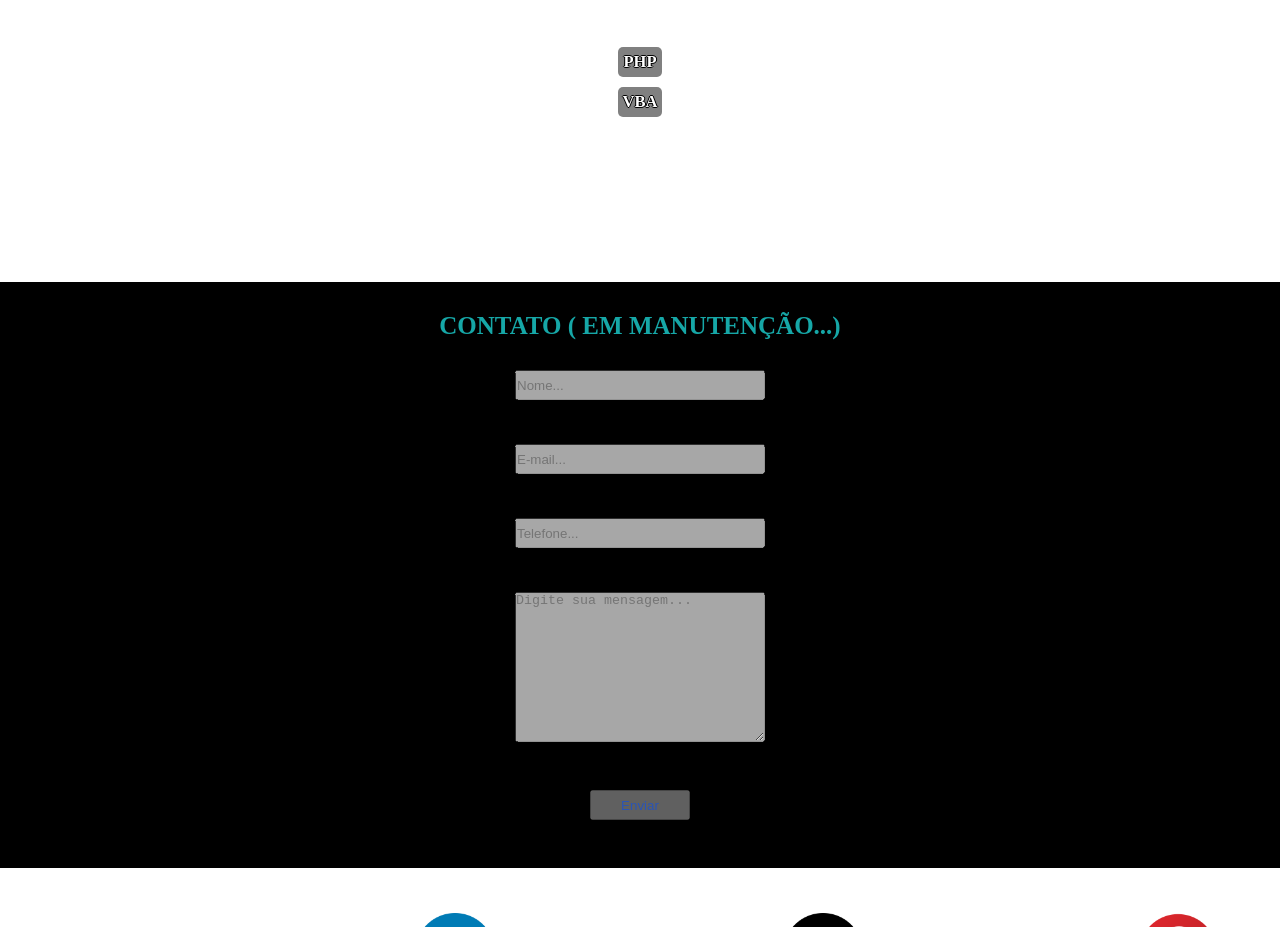
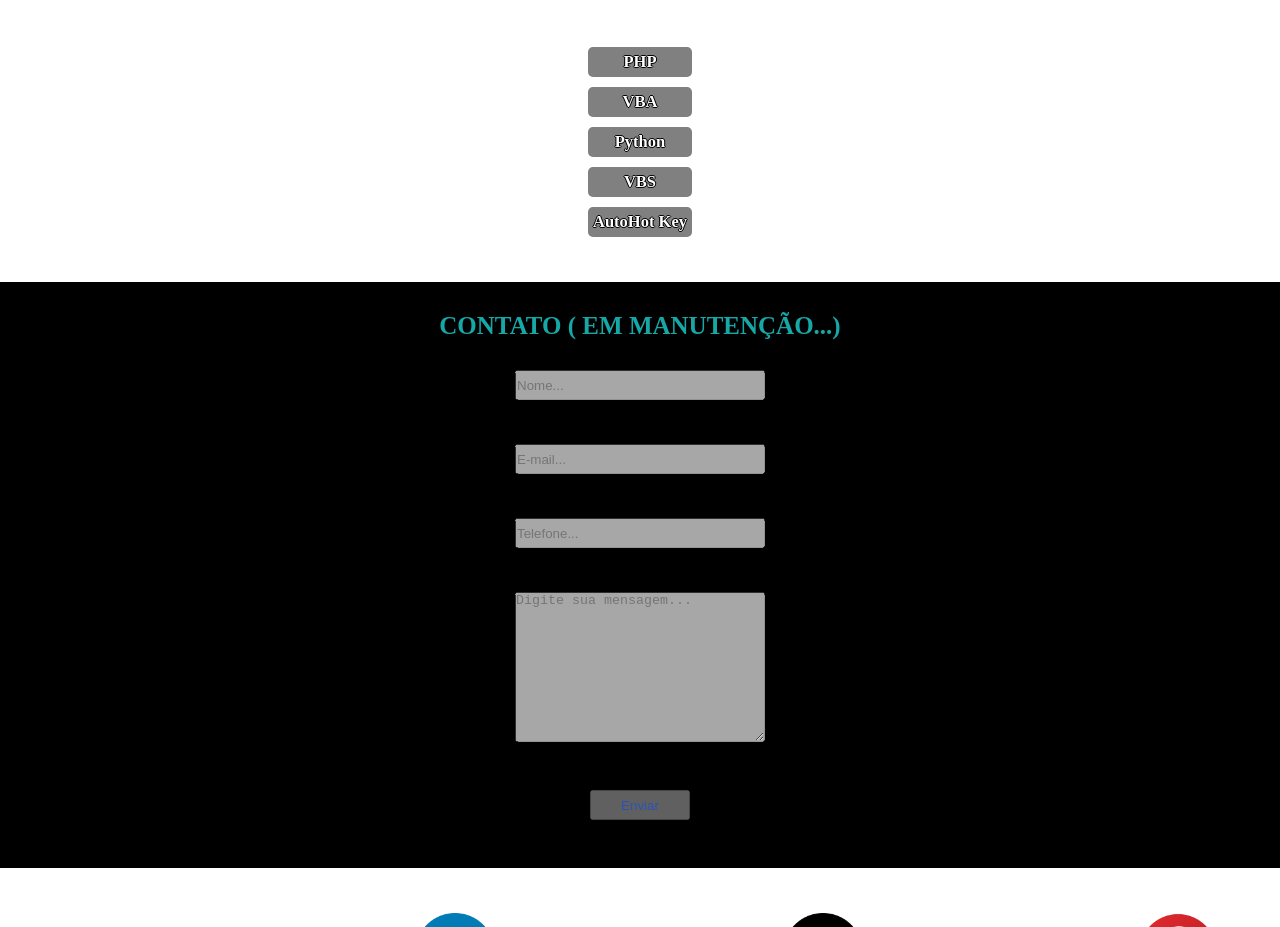
Before and after one commit to crparaizo/crparaizo.github.io, a plain HTML site: page index.html in a window 1280 px wide. Shown: the part 2308-3235 px from the top of the page. Drawn offline with Linux system fonts and the light colour scheme.

Commit message:
Acrescentando estudos atuais

```diff
--- a/index.html
+++ b/index.html
@@ -165,6 +165,9 @@
             <div class="blocoConhecimento">
                 <dd>PHP</dd>
                 <dd>VBA</dd>
+                <dd>Python</dd>
+                <dd>VBS</dd>
+                <dd>AutoHot Key</dd>
             </div>
         </section>
         <section id="contato">
```
